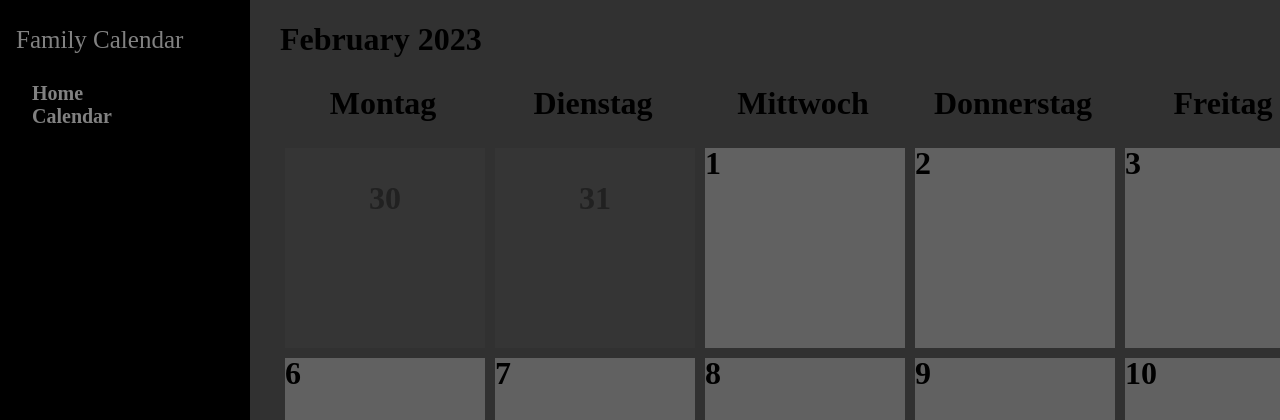
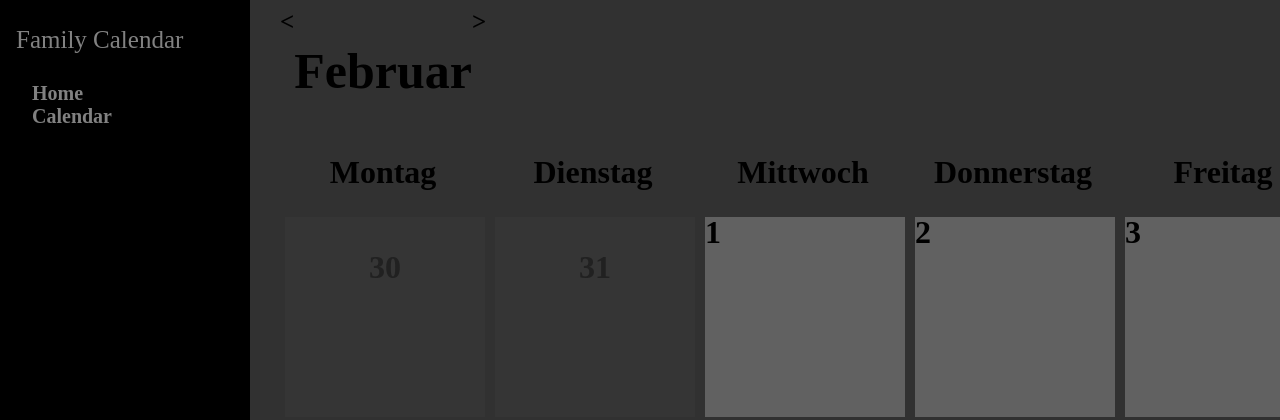
Before and after one commit to Uhgtred/FamilyCalendar, a Django app: page /calendar/2023/2/ in a window 1280 px wide; the page is wider, and only the part inside the window is pictured. Shown: the top 420 px of that part. Run offline with Django 4.2, Linux system fonts and the light colour scheme; data comes from the database, SQL or seed files in the repository.

Commit message:
working out the monthswithcer

```diff
--- a/FamilyCalendar/api/views.py
+++ b/FamilyCalendar/api/views.py
@@ -33,10 +33,13 @@ class Calendars:
         appointmentDict = {}
         for day in days:
             appointmentDict[str(day.day + 1)] = [(appointment.name, appointment.date, appointment.id) for appointment in day.appointment_set.all()]
-        numberOfDaysInPreviousMonth = calendar.monthrange(year, month - 1)[1]
+        if month == 1:
+            numberOfDaysInPreviousMonth = calendar.monthrange(year, 12)[1]
+        else:
+            numberOfDaysInPreviousMonth = calendar.monthrange(year, month - 1)[1]
         # Making the days of the last month visible back until monday.
         daysBeforeList = [i for i in reversed(range(numberOfDaysInPreviousMonth, (numberOfDaysInPreviousMonth - firstDay), -1))]
-        monthName = monthInstance.name
+        monthName = monthInstance.month
         return render(response, 'gui/calendar.html', {'year': year, 'month': monthName, 'appointmentDict': appointmentDict, 'listOfLastMonth': daysBeforeList})
 
     @staticmethod
--- a/FamilyCalendar/gui/static/styles/calendar.css
+++ b/FamilyCalendar/gui/static/calendar.css
@@ -1,4 +1,24 @@
 /*This view is for displaying a month of a calendar with 7 days in a row*/
+
+.calendarHeader{
+  display: flex;
+  flex-direction: row;
+  color: black;
+  font-size: 25px;
+  text-decoration: none;
+  vertical-align: top;
+}
+
+.calendarHeader a{
+  color: black;
+  font-weight: bold;
+  text-decoration: none;
+  font-size: 25px;
+}
+
+.calendarHeader a:hover {
+  color: #f1f1f1;
+}
 
 #Squares {
   padding: 0;
--- /dev/null
+++ b/FamilyCalendar/gui/static/calendar.js
@@ -0,0 +1,31 @@
+const appointments = document.getElementsByClassName('appointmentItemBtn');
+const monthButtons = document.getElementsByClassName('monthSelect');
+
+const months = ["Januar", "Februar", "März", "April", "Mai", "Juni", "Juli", "August", "September", "Oktober", "November", "Dezember"];
+const title = document.querySelector('h1');
+
+let month = title.innerText.split(' ')[0];
+let year = title.innerText.split(' ')[1];
+
+title.innerText = months[month - 1];
+
+function appointmentBtnFunction (appointmentID) {
+    // open url of the appointment
+    console.log(appointmentID);
+    let url = basePath + '/appointment/' + appointmentID;
+    window.location.replace(url);
+}
+
+for (let counter = 0; counter < appointments.length; counter++){
+    // adding a button-event to each appointment in a calendar-day
+    const appointment = appointments[counter];
+    appointment.addEventListener('click', function () {appointmentBtnFunction(appointment.id)});
+}
+
+function monthSwitcher(direction){
+    if (Number(month) == 12 && direction=='up'){
+        window.location.replace(basePath + '/' + 'calendar' + '/' + Number(year+1) + '/' +  1);
+    }
+}
+monthButtons[0].addEventListener('click',function (){window.location.replace(basePath + '/' + 'calendar' + '/' + year + '/' +  (Number(month)-1))});
+monthButtons[1].addEventListener('click',function (){window.location.replace(basePath + '/' + 'calendar' + '/' + year + '/' +  (Number(month)+1))});
--- a/FamilyCalendar/gui/static/functionality/calendar.js
+++ /dev/null
@@ -1,14 +0,0 @@
-const appointments = document.getElementsByClassName('appointmentItemBtn');
-
-function appointmentBtnFunction (appointmentID) {
-    // open url of the appointment
-    console.log(appointmentID);
-    let url = basePath + '/appointment/' + appointmentID;
-    window.location.replace(url);
-}
-
-for (let counter = 0; counter < appointments.length; counter++){
-    // adding a button-event to each appointment in a calendar-day
-    const appointment = appointments[counter];
-    appointment.addEventListener('click', function () {appointmentBtnFunction(appointment.id)});
-}
--- a/FamilyCalendar/gui/templates/gui/appointment.html
+++ b/FamilyCalendar/gui/templates/gui/appointment.html
@@ -4,7 +4,7 @@
 
 {% block content %}
 {% load static %}
-<link rel='stylesheet' href={% static 'styles/appointmentStyle.css' %}>
+<link rel='stylesheet' href={% static 'appointmentStyle.css' %}>
 <h1>{{name}}</h1>
     <ul class="appointmentDetails">
         <li>Von:        {{appointment.date}}</li>
--- a/FamilyCalendar/gui/templates/gui/baseTemplate.html
+++ b/FamilyCalendar/gui/templates/gui/baseTemplate.html
@@ -3,9 +3,9 @@
 
 <head>
     {% load static %}
-    <link rel='stylesheet' href={% static 'styles/baseStyle.css' %}>
+    <link rel='stylesheet' href={% static 'baseStyle.css' %}>
     <script src="//ajax.googleapis.com/ajax/libs/jquery/3.7.0/jquery.min.js"></script>
-    <script src={% static 'functionality/mybase.js' %} async></script>
+    <script src={% static 'mybase.js' %} async></script>
     <meta charset="UTF-8">
     <title>Family Calendar</title>
 </head>
--- a/FamilyCalendar/gui/templates/gui/calendar.html
+++ b/FamilyCalendar/gui/templates/gui/calendar.html
@@ -5,9 +5,13 @@
 
 {% block content %}
     {% load static %}
-    <link rel='stylesheet' href={% static 'styles/calendar.css' %}>
-    <script src={% static 'functionality/calendar.js' %} async></script>
-    <h1>{{month}} {{year}}</h1>
+    <link rel='stylesheet' href={% static 'calendar.css' %}>
+    <script src={% static 'calendar.js' %} async></script>
+    <div class="calendarHeader">
+        <a href="#" id='previousMonth' class="monthSelect"><</a>
+        <h1>{{month}} {{year}}</h1>
+        <a href="#", id="nextMonth" class="monthSelect">></a>
+    </div>
     <div id="weekDays", class="weekDays">
         <ul class="weekDayList">
             <li class="weekColumns">Montag</li>
--- a/FamilyCalendar/gui/templates/gui/createAppointment.html
+++ b/FamilyCalendar/gui/templates/gui/createAppointment.html
@@ -5,7 +5,7 @@
 {% block content %}
 {% load static %}
 
-<link rel='stylesheet' href={% static 'styles/formStyler.css' %}>
+<link rel='stylesheet' href={% static 'formStyler.css' %}>
 <h1>Create appointment</h1>
 <form method="post" action="/CreateAppointment/">
     {% csrf_token %}
--- a/FamilyCalendar/gui/templates/gui/createCalendar.html
+++ b/FamilyCalendar/gui/templates/gui/createCalendar.html
@@ -4,7 +4,7 @@
 
 {% block content %}
 {% load static %}
-<link rel='stylesheet' href={% static 'styles/formStyler.css' %}>
+<link rel='stylesheet' href={% static 'formStyler.css' %}>
 <h1>Create Calendar</h1>
 <form method="post" action="/CreateCalendar/">
     {% csrf_token %}
```
Also changed, not shown: FamilyCalendar/gui/static/appointmentStyle.css (renamed from FamilyCalendar/gui/static/styles/appointmentStyle.css), FamilyCalendar/gui/static/baseStyle.css (renamed from FamilyCalendar/gui/static/styles/baseStyle.css), FamilyCalendar/gui/static/createAppointment.js (renamed from FamilyCalendar/gui/static/functionality/createAppointment.js), FamilyCalendar/gui/static/formStyler.css (renamed from FamilyCalendar/gui/static/styles/formStyler.css), FamilyCalendar/gui/static/mybase.js (renamed from FamilyCalendar/gui/static/functionality/mybase.js).
